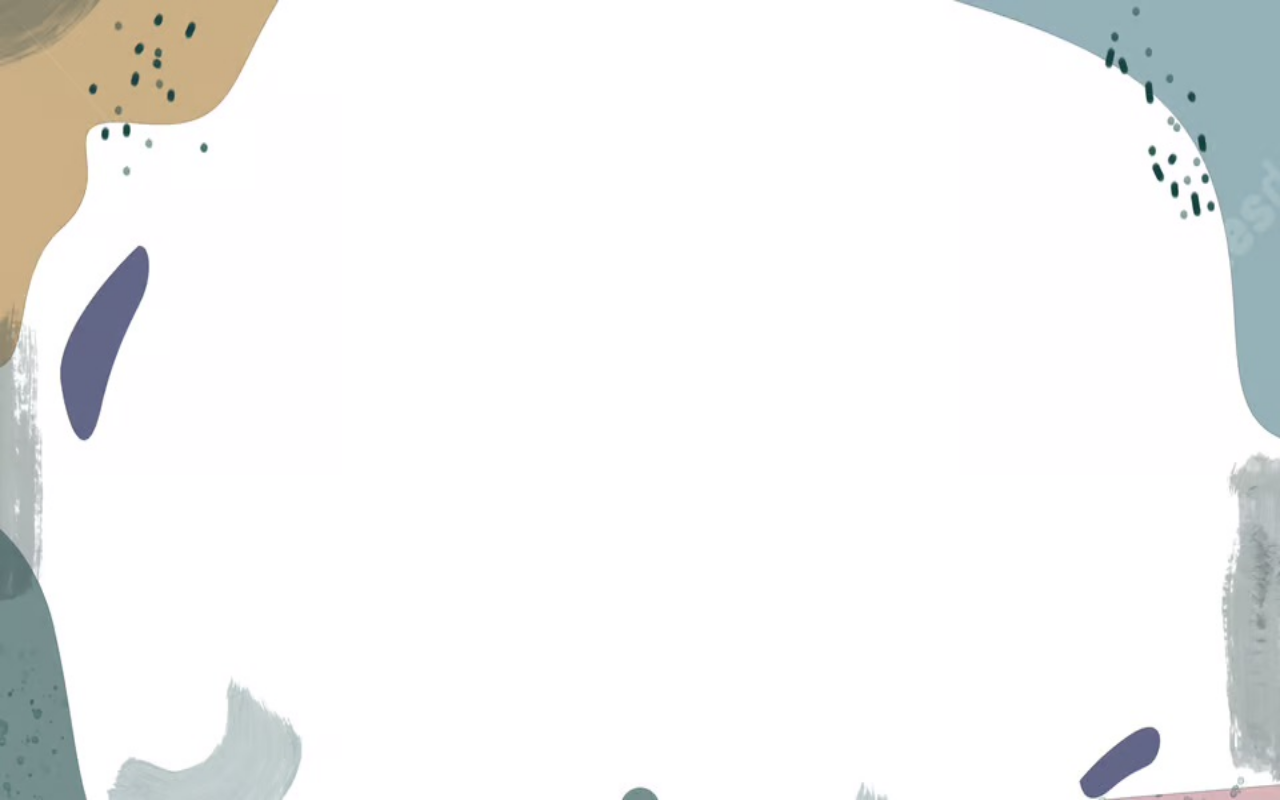
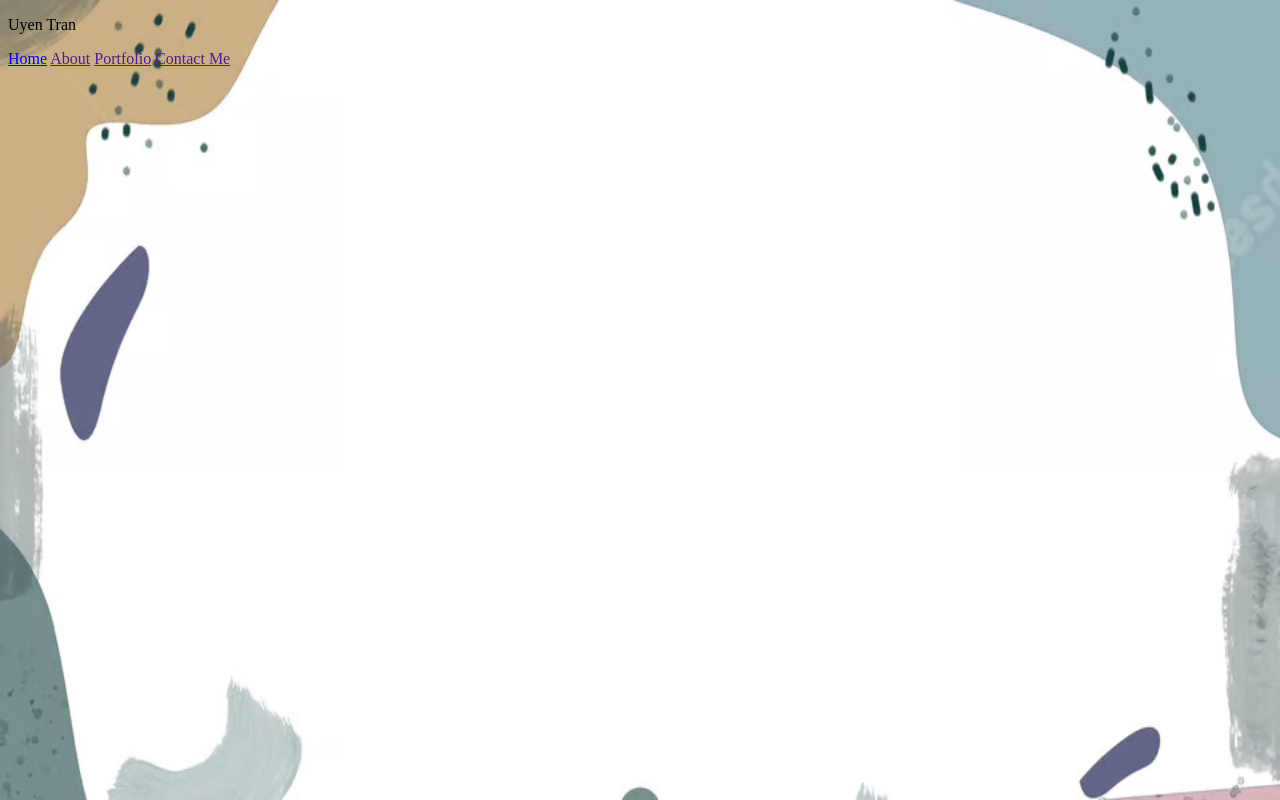
Before and after one commit to maxiuth/personal-website, a plain HTML site: page index.html in a window 1280 px wide. Drawn offline with Linux system fonts and the light colour scheme.

Commit message:
Add nav to index and 3 other pages

```diff
--- a/index.html
+++ b/index.html
@@ -3,12 +3,18 @@
   <head>
     <meta charset="UTF-8" />
     <meta name="viewport" content="width=device-width, initial-scale=1.0" />
-    <title>Uyen Tran's Portfolio</title>
+    <title>Uyen Tran's Personal Website</title>
     <link rel="stylesheet" href="./styles.css" />
   </head>
   <body>
     <header>
-      <nav></nav>
+      <p>Uyen Tran</p>
+      <nav>
+        <a href="#">Home</a>
+        <a href="">About</a>
+        <a href="">Portfolio</a>
+        <a href="">Contact Me</a>
+      </nav>
     </header>
   </body>
 </html>
```
Also changed, not shown: about.html (added, +9 -0 lines), contact.html (added, +9 -0 lines), portfolio.html (added, +9 -0 lines).
